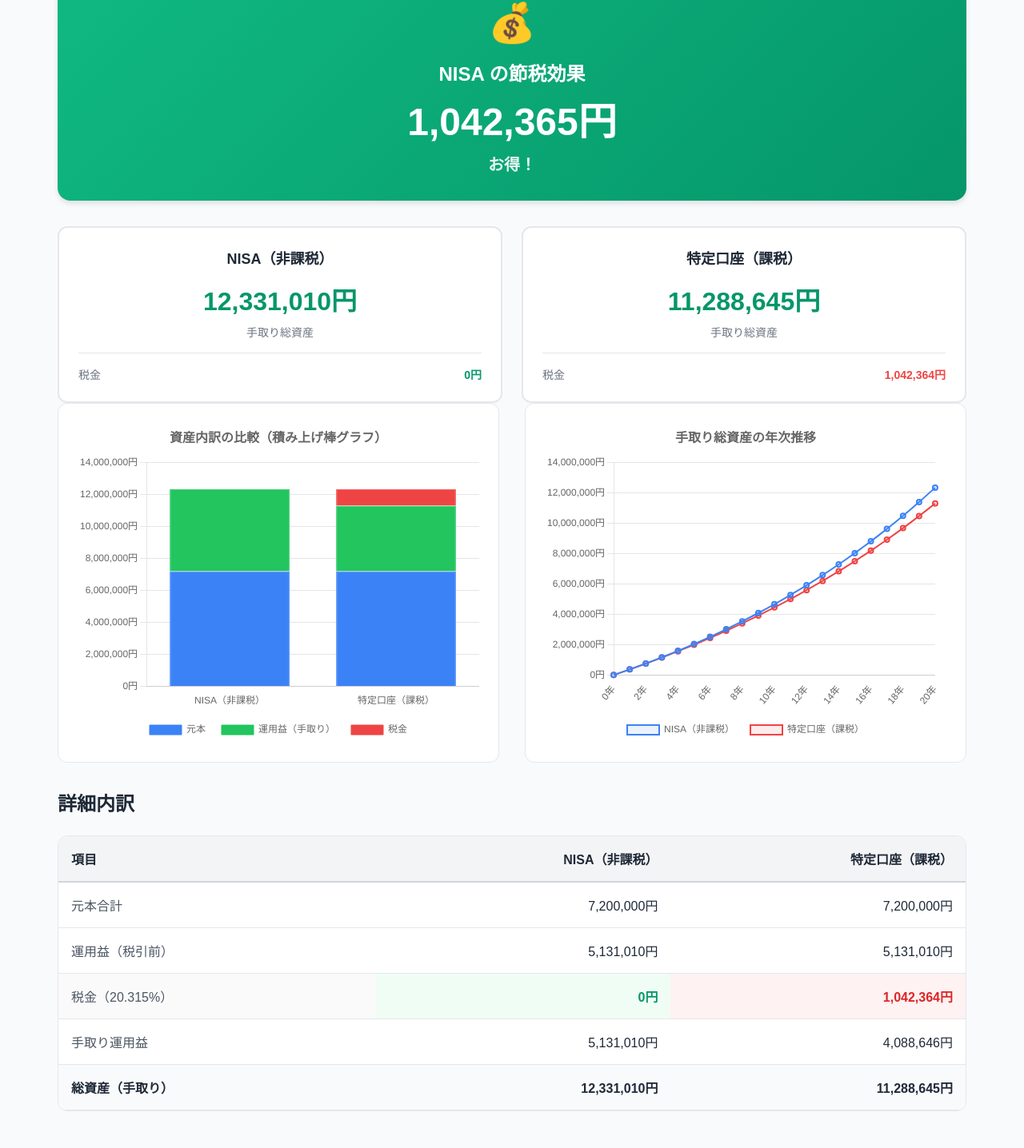
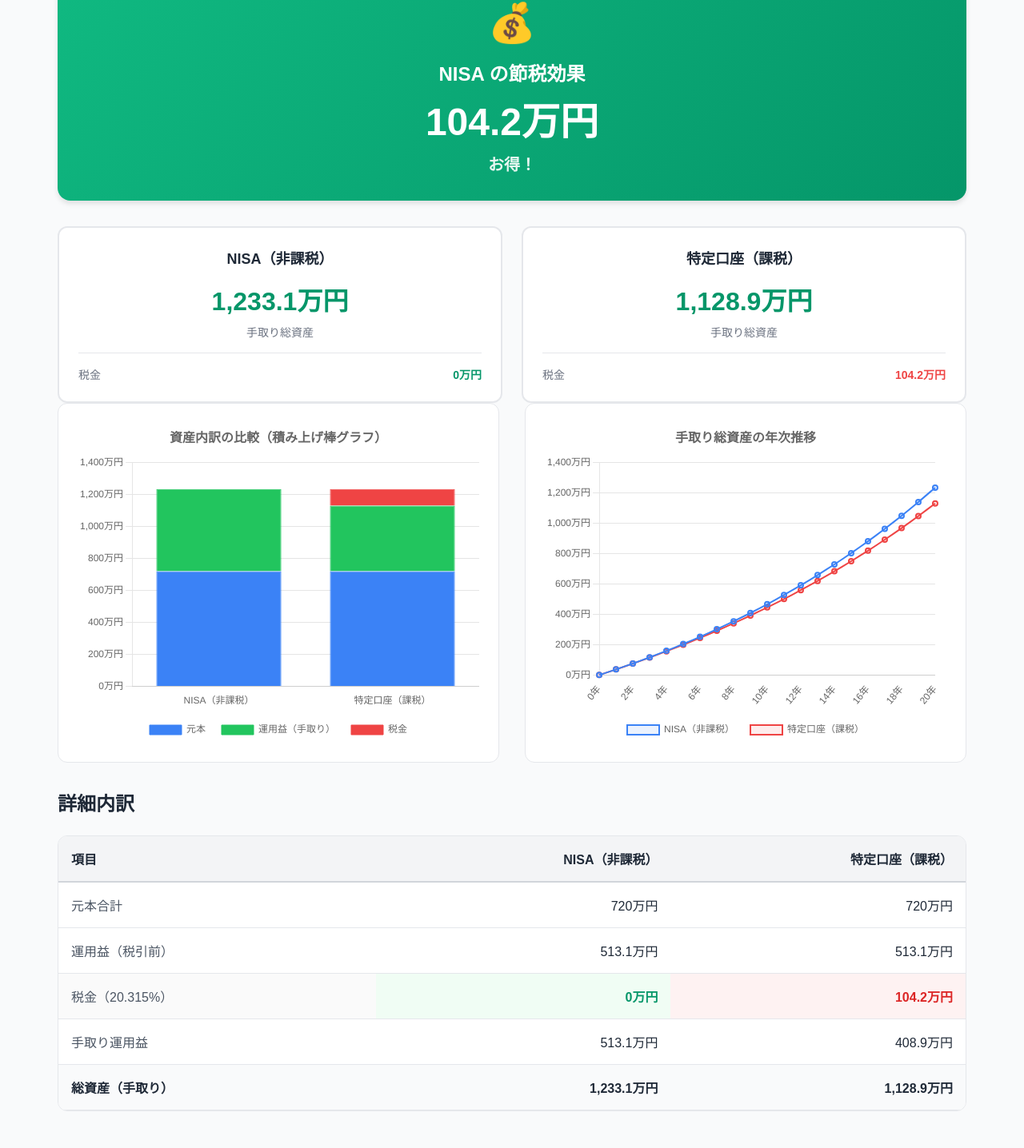
Before and after one commit to kakky0418/speckit-sample, a Next.js app: page /tax-comparison in a window 1280 px wide. Shown: the part 477-1913 px from the top of the page at 80% size. Built offline with nearby package versions, Linux system fonts and the light colour scheme.

Commit message:
feat(005): グラフコンポーネントを万円単位表示に更新

```diff
--- a/components/TaxComparisonBarChart.tsx
+++ b/components/TaxComparisonBarChart.tsx
@@ -28,16 +28,17 @@
 }
 
 export function TaxComparisonBarChart({ result }: TaxComparisonBarChartProps) {
-  // 手取り運用益を計算
-  const nisaNetProfit = result.profitBeforeTax;
-  const tokuteiNetProfit = result.profitBeforeTax - result.tokutei.tax;
+  // 手取り運用益を計算（万円単位に変換）
+  const nisaNetProfit = result.profitBeforeTax / 10000;
+  const tokuteiNetProfit = (result.profitBeforeTax - result.tokutei.tax) / 10000;
+  const principal = result.principal / 10000;
 
   const data = {
     labels: ["NISA（非課税）", "特定口座（課税）"],
     datasets: [
       {
         label: "元本",
-        data: [result.principal, result.principal],
+        data: [principal, principal],
         backgroundColor: "rgb(59, 130, 246)", // blue
         borderColor: "rgb(59, 130, 246)",
         borderWidth: 1,
@@ -51,7 +52,7 @@
       },
       {
         label: "税金",
-        data: [0, result.tokutei.tax],
+        data: [0, result.tokutei.tax / 10000],
         backgroundColor: "rgb(239, 68, 68)", // red
         borderColor: "rgb(239, 68, 68)",
         borderWidth: 1,
@@ -92,7 +93,7 @@
               label += ": ";
             }
             if (context.parsed.y !== null) {
-              label += context.parsed.y.toLocaleString("ja-JP") + "円";
+              label += context.parsed.y.toLocaleString("ja-JP", { maximumFractionDigits: 1 }) + "万円";
             }
             return label;
           },
@@ -111,7 +112,7 @@
         beginAtZero: true,
         ticks: {
           callback: function (value: any) {
-            return value.toLocaleString("ja-JP") + "円";
+            return value.toLocaleString("ja-JP", { maximumFractionDigits: 1 }) + "万円";
           },
         },
       },
--- a/components/TaxComparisonLineChart.tsx
+++ b/components/TaxComparisonLineChart.tsx
@@ -37,7 +37,7 @@
     datasets: [
       {
         label: "NISA（非課税）",
-        data: yearlyData.map((d) => d.nisaNetAssets),
+        data: yearlyData.map((d) => d.nisaNetAssets / 10000),
         borderColor: "rgb(59, 130, 246)", // blue
         backgroundColor: "rgba(59, 130, 246, 0.1)",
         borderWidth: 2,
@@ -46,7 +46,7 @@
       },
       {
         label: "特定口座（課税）",
-        data: yearlyData.map((d) => d.tokuteiNetAssets),
+        data: yearlyData.map((d) => d.tokuteiNetAssets / 10000),
         borderColor: "rgb(239, 68, 68)", // red
         backgroundColor: "rgba(239, 68, 68, 0.1)",
         borderWidth: 2,
@@ -93,7 +93,7 @@
               label += ": ";
             }
             if (context.parsed.y !== null) {
-              label += context.parsed.y.toLocaleString("ja-JP") + "円";
+              label += context.parsed.y.toLocaleString("ja-JP", { maximumFractionDigits: 1 }) + "万円";
             }
             return label;
           },
@@ -110,7 +110,7 @@
         beginAtZero: true,
         ticks: {
           callback: function (value: any) {
-            return value.toLocaleString("ja-JP") + "円";
+            return value.toLocaleString("ja-JP", { maximumFractionDigits: 1 }) + "万円";
           },
         },
       },
--- a/components/TaxDetailTable.tsx
+++ b/components/TaxDetailTable.tsx
@@ -27,31 +27,31 @@
             <tr>
               <td className={styles.labelCell}>元本合計</td>
               <td className={styles.valueCell}>
-                {result.principal.toLocaleString('ja-JP')}円
+                {(result.principal / 10000).toLocaleString('ja-JP', { maximumFractionDigits: 1 })}万円
               </td>
               <td className={styles.valueCell}>
-                {result.principal.toLocaleString('ja-JP')}円
+                {(result.principal / 10000).toLocaleString('ja-JP', { maximumFractionDigits: 1 })}万円
               </td>
             </tr>
 
             <tr>
               <td className={styles.labelCell}>運用益（税引前）</td>
               <td className={styles.valueCell}>
-                {result.profitBeforeTax.toLocaleString('ja-JP')}円
+                {(result.profitBeforeTax / 10000).toLocaleString('ja-JP', { maximumFractionDigits: 1 })}万円
               </td>
               <td className={styles.valueCell}>
-                {result.profitBeforeTax.toLocaleString('ja-JP')}円
+                {(result.profitBeforeTax / 10000).toLocaleString('ja-JP', { maximumFractionDigits: 1 })}万円
               </td>
             </tr>
 
             <tr className={styles.highlightRow}>
               <td className={styles.labelCell}>税金（20.315%）</td>
               <td className={styles.valueCellGreen}>
-                <span className={styles.taxZero}>0円</span>
+                <span className={styles.taxZero}>0万円</span>
               </td>
               <td className={styles.valueCellRed}>
                 <span className={styles.taxAmount}>
-                  {result.tokutei.tax.toLocaleString('ja-JP')}円
+                  {(result.tokutei.tax / 10000).toLocaleString('ja-JP', { maximumFractionDigits: 1 })}万円
                 </span>
               </td>
             </tr>
@@ -59,20 +59,20 @@
             <tr>
               <td className={styles.labelCell}>手取り運用益</td>
               <td className={styles.valueCell}>
-                {nisaNetProfit.toLocaleString('ja-JP')}円
+                {(nisaNetProfit / 10000).toLocaleString('ja-JP', { maximumFractionDigits: 1 })}万円
               </td>
               <td className={styles.valueCell}>
-                {tokuteiNetProfit.toLocaleString('ja-JP')}円
+                {(tokuteiNetProfit / 10000).toLocaleString('ja-JP', { maximumFractionDigits: 1 })}万円
               </td>
             </tr>
 
             <tr className={styles.totalRow}>
               <td className={styles.labelCellBold}>総資産（手取り）</td>
               <td className={styles.valueCellBold}>
-                {result.nisa.netAssets.toLocaleString('ja-JP')}円
+                {(result.nisa.netAssets / 10000).toLocaleString('ja-JP', { maximumFractionDigits: 1 })}万円
               </td>
               <td className={styles.valueCellBold}>
-                {result.tokutei.netAssets.toLocaleString('ja-JP')}円
+                {(result.tokutei.netAssets / 10000).toLocaleString('ja-JP', { maximumFractionDigits: 1 })}万円
               </td>
             </tr>
           </tbody>
--- a/components/TaxSavingsHighlight.tsx
+++ b/components/TaxSavingsHighlight.tsx
@@ -15,7 +15,7 @@
         </div>
         <h2 className={styles.title}>NISA の節税効果</h2>
         <p className={styles.savingsAmount}>
-          {result.taxSavings.toLocaleString('ja-JP')}円
+          {(result.taxSavings / 10000).toLocaleString('ja-JP', { maximumFractionDigits: 1 })}万円
         </p>
         <p className={styles.savingsLabel}>お得！</p>
       </div>
@@ -25,25 +25,25 @@
         <div className={styles.comparisonCard}>
           <h3 className={styles.cardTitle}>NISA（非課税）</h3>
           <p className={styles.netAmount}>
-            {result.nisa.netAssets.toLocaleString('ja-JP')}円
+            {(result.nisa.netAssets / 10000).toLocaleString('ja-JP', { maximumFractionDigits: 1 })}万円
           </p>
           <p className={styles.cardLabel}>手取り総資産</p>
           <div className={styles.detail}>
             <span>税金</span>
-            <span className={styles.taxZero}>0円</span>
+            <span className={styles.taxZero}>0万円</span>
           </div>
         </div>
 
         <div className={styles.comparisonCard}>
           <h3 className={styles.cardTitle}>特定口座（課税）</h3>
           <p className={styles.netAmount}>
-            {result.tokutei.netAssets.toLocaleString('ja-JP')}円
+            {(result.tokutei.netAssets / 10000).toLocaleString('ja-JP', { maximumFractionDigits: 1 })}万円
           </p>
           <p className={styles.cardLabel}>手取り総資産</p>
           <div className={styles.detail}>
             <span>税金</span>
             <span className={styles.taxAmount}>
-              {result.tokutei.tax.toLocaleString('ja-JP')}円
+              {(result.tokutei.tax / 10000).toLocaleString('ja-JP', { maximumFractionDigits: 1 })}万円
             </span>
           </div>
         </div>
```
Also changed, not shown: components/InvestmentChart.tsx (+4 -13 lines).
